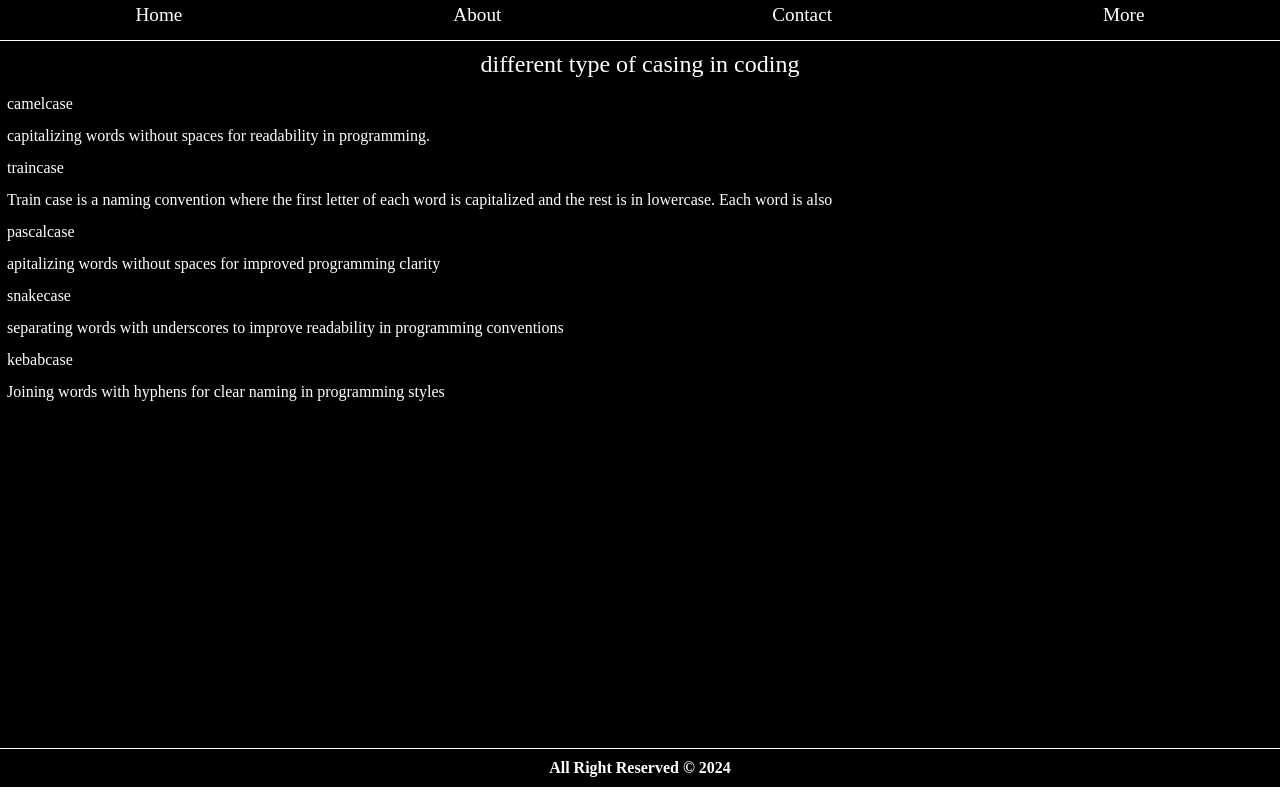
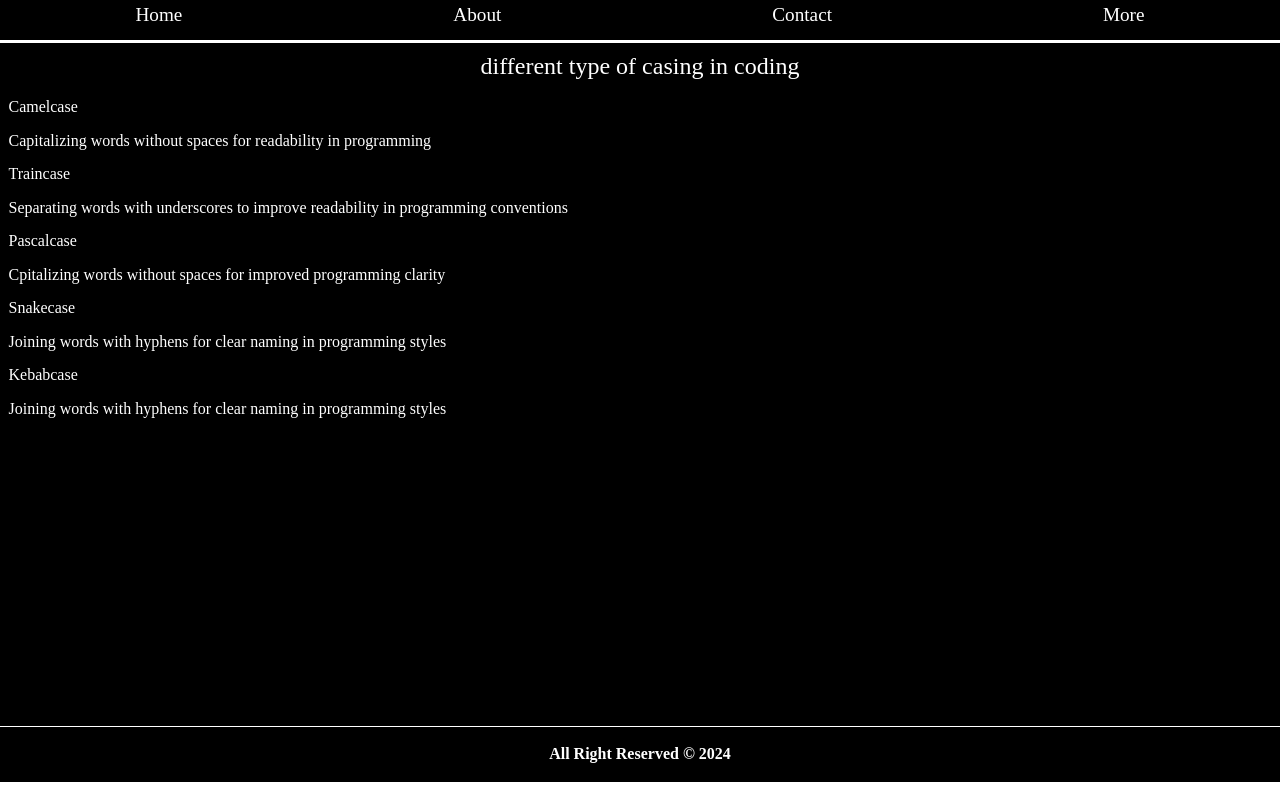
Before and after one commit to Anonymous-2009/Type-case-in-coding-, a React (Vite) app: page / in a window 1280 px wide. Built offline with nearby package versions, Linux system fonts and the light colour scheme.

Commit message:
ahh new map list render method has been use use to load tha data for better understanding

```diff
--- a/src/App.css
+++ b/src/App.css
@@ -4,7 +4,7 @@
 }
 
 .content{
-  height:88.4vh;
+  height:85.4vh;
   color:white;
   background-color:black;
 }
@@ -14,7 +14,3 @@
   text-align:center;
   font-size:1.5rem;
 }
-
-dt, dd {
-  padding:7px;
-}
--- a/src/App.jsx
+++ b/src/App.jsx
@@ -3,24 +3,15 @@ import Navbar from "./components/navbar/navbar.jsx";
 import Footer from "./components/footer/footer.jsx";
 import Data from "./components/body/data.jsx";
 
+
 export default function App() {
-  const object = {
-    train:'Train case is a naming convention where the first letter of each word is capitalized and the rest is in lowercase. Each word is also',
-    camel:'capitalizing words without spaces for readability in programming.',
-    snake:'separating words with underscores to improve readability in programming conventions ',
-    pascal:'apitalizing words without spaces for improved programming clarity ',
-    kebab:'Joining words with hyphens for clear naming in programming styles',
-  }
   return (
     <>
       <Navbar home='home' about='about' more='more' contact=' contact'/>
       <div className="content">
      <p className="type"> different type of casing in coding </p>
-   <Data title="camelcase" data={object.camel}/>
-   <Data title="traincase" data={object.train}/>
-   <Data title="pascalcase" data={object.pascal}/>
-   <Data title="snakecase" data={object.snake}/>
-    <Data title="kebabcase" data={object.kebab}/>
+        {/* Data is fetch map method to load datav */}
+      <Data/>
       </div>
       <Footer data='all right reserved &copy; 2024 '/>
     </>
--- /dev/null
+++ b/src/components/body/data.css
@@ -0,0 +1,12 @@
+p{
+  padding:7px;
+  margin:1.5px;
+}
+
+.data > p:nth-child(odd){
+  text-transform:capitalize;
+}
+
+.data > p:nth-child(even)::first-letter{
+  text-transform:capitalize;
+}
--- a/src/components/body/data.jsx
+++ b/src/components/body/data.jsx
@@ -1,11 +1,38 @@
 import React from 'react';
+import { useState } from 'react';
 import PropTypes from 'prop-types';
+import './data.css'
 
-export default function Body(props){
+export default function Body(){
+  const [data, setData] = useState([{
+  title: 'camelcase',
+  description:'capitalizing words without spaces for readability in programming'
+},{
+  title: 'traincase',
+  description:'separating words with underscores to improve readability in programming conventions'
+},{
+  title: 'pascalcase',
+  description:'cpitalizing words without spaces for improved programming clarity'
+},{
+  title: 'snakecase',
+  description:'Joining words with hyphens for clear naming in programming styles'
+},{
+  title: 'kebabcase',
+  description:'Joining words with hyphens for clear naming in programming styles'
+}]
+);
   return (
     <>
-     <dt> {props.title} </dt>
-     <dd> {props.data} </dd>
+      {data.map((props) => {
+       return (
+         <>
+        <div class='data'>
+         <p> {props.title} </p>
+         <p> {props.description}</p>
+        </div>
+         </>
+       )
+       })}
     </>
   );
 };
```
